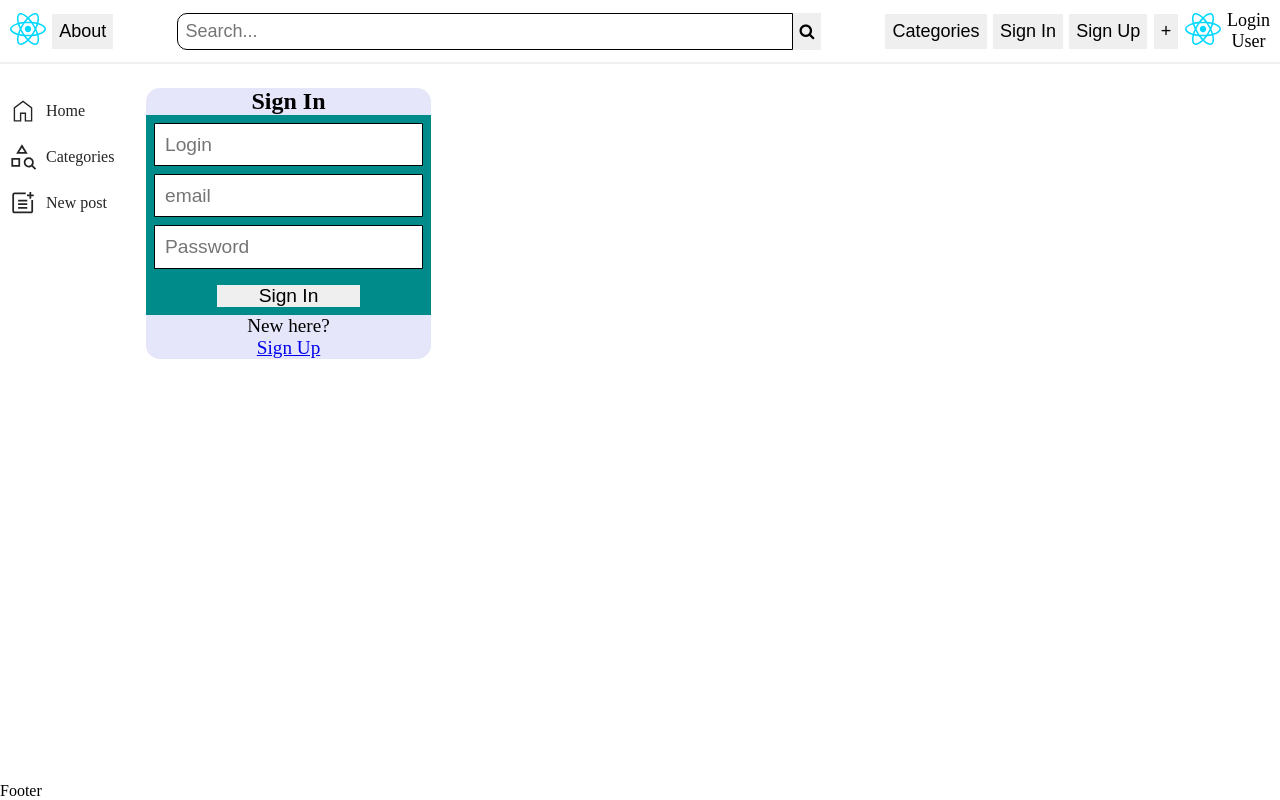
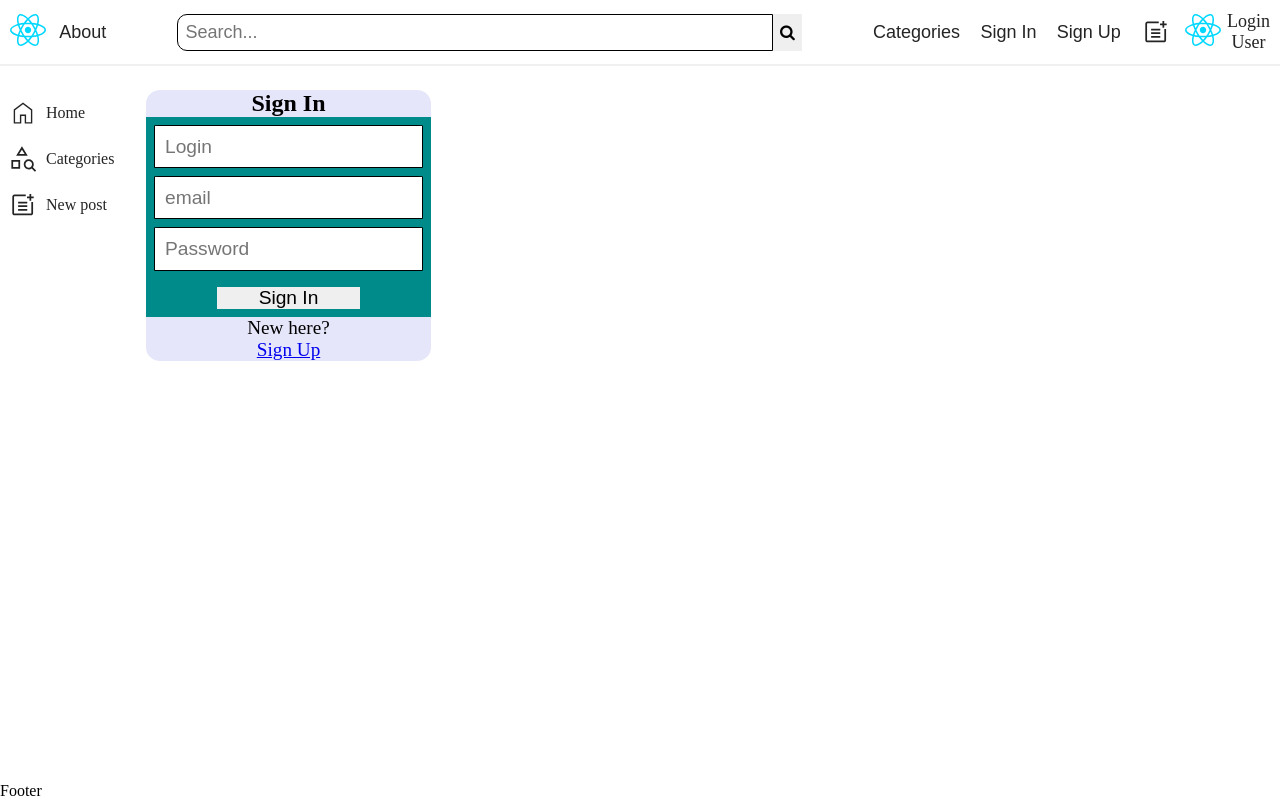
Before and after one commit to Eug4n4/usof-frontend, a React (Vite) app: page /signin in a window 1280 px wide. Built offline with nearby package versions, Linux system fonts and the light colour scheme; no server answers.

Commit message:
put svg inside button, change button appearance

```diff
--- a/src/assets/css/layout/header.css
+++ b/src/assets/css/layout/header.css
@@ -39,14 +39,21 @@ header {
     align-items: center;
 }
 
-.header_button {
-    text-wrap: nowrap;
+.header.button {
+    background-color: transparent;
+    cursor: pointer;
+    border-radius: 8px;
 }
 
-.user_info {
+.header.button:hover {
+    background-color: #d9d9d9;
+}
+
+.user_info, .header.button {
     text-align: center;
     text-wrap: nowrap;
     font-size: large;
+    color: var(--text-color-black);
 }
 
 
--- a/src/components/layout/Header.jsx
+++ b/src/components/layout/Header.jsx
@@ -66,7 +66,16 @@ function Header() {
 
             <Link to="/post">
               <button type="button" className="header button">
-                +
+                <svg
+                  display="block"
+                  xmlns="http://www.w3.org/2000/svg"
+                  height="30px"
+                  viewBox="0 -960 960 960"
+                  width="30px"
+                  fill="#242424"
+                >
+                  <path d="M206.04-148.08q-28.64 0-48.46-19.91-19.81-19.92-19.81-48.28v-528.27q0-28.36 19.81-48.27 19.82-19.92 48.46-19.92h362.42v55.96H206.04q-4.81 0-8.56 3.85-3.75 3.84-3.75 8.46v528.11q0 4.62 3.75 8.47 3.75 3.84 8.56 3.84h528.11q4.62 0 8.46-3.84 3.85-3.85 3.85-8.47v-362.61h55.96v362.71q0 28.34-19.91 48.26-19.92 19.91-48.27 19.91h-528.2Zm117.69-145.15v-55.96h292.73v55.96H323.73Zm0-119.19v-55.96h292.73v55.96H323.73Zm0-119.2v-55.96h292.73v55.96H323.73Zm363.54-86.77v-79.19h-79.19v-55.96h79.19v-79.19h55.96v79.19h79.19v55.96h-79.19v79.19h-55.96Z" />
+                </svg>
               </button>
             </Link>
             <div>
```
